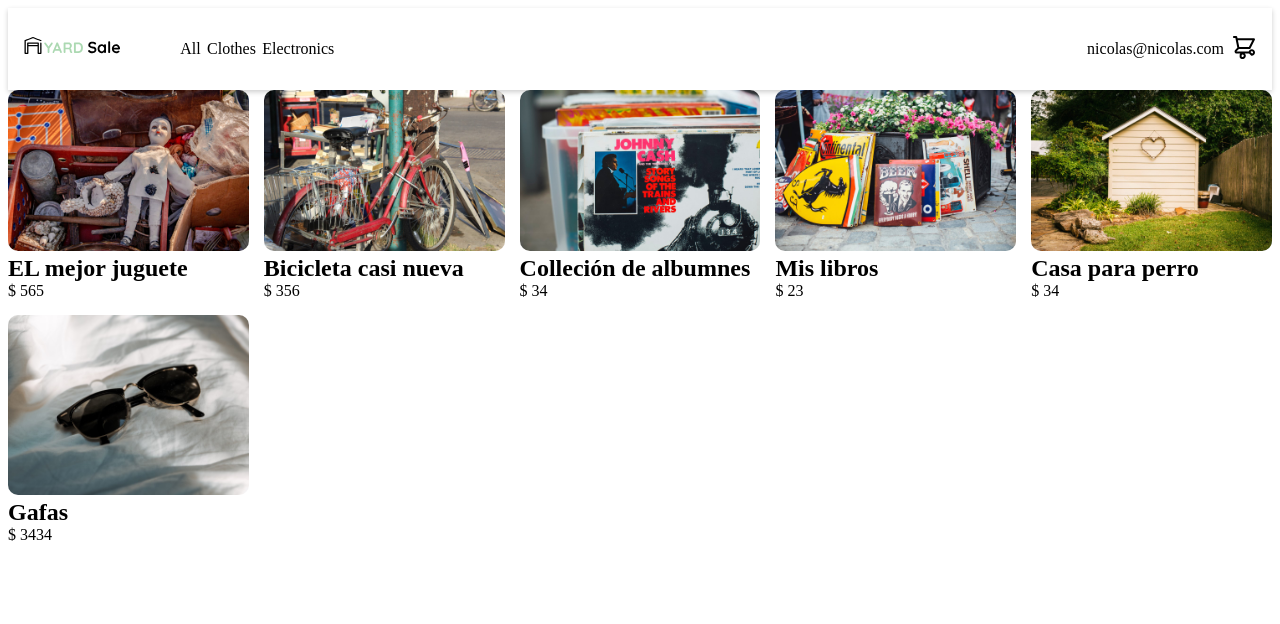
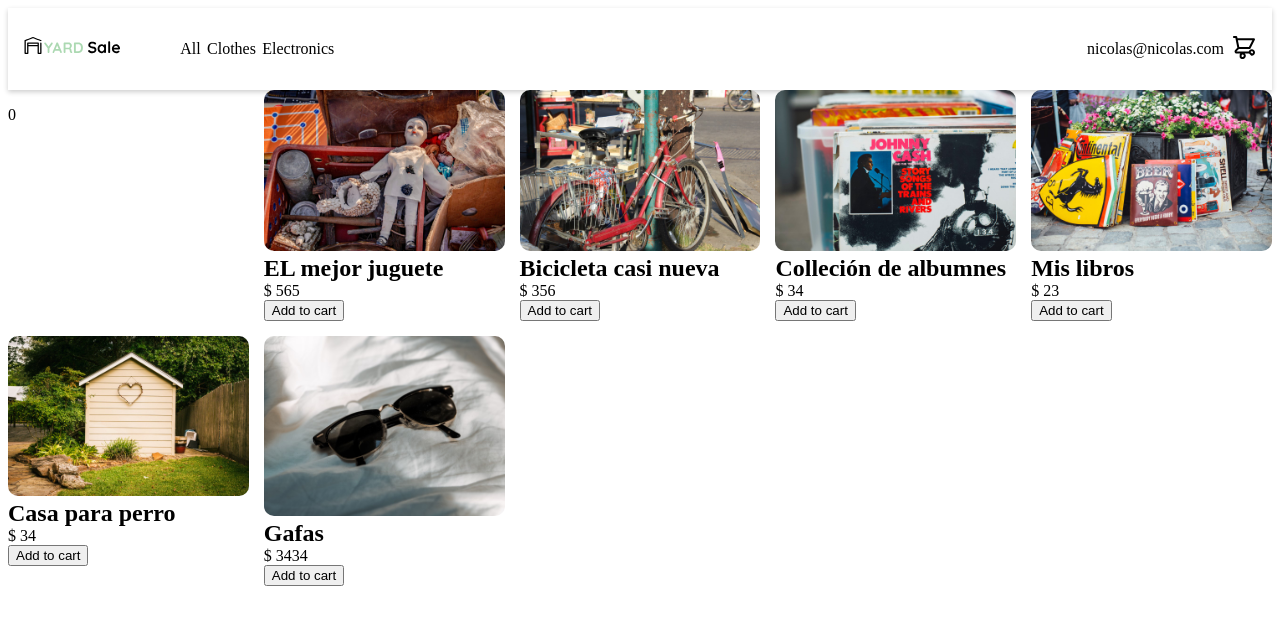
Before and after one commit to leotalorac/AngularBasicCourse, an Angular app: page / in a window 1280 px wide. Shown: the top 624 px of the page. Built offline with nearby package versions, Linux system fonts and the light colour scheme.

Commit message:
Manage shopping card 'state'

```diff
--- a/src/app/components/product-list/product-list.component.html
+++ b/src/app/components/product-list/product-list.component.html
@@ -1,4 +1,9 @@
 <div class="products-grid">
-  <app-product [product]="product" *ngFor="let product of products">
+  <p>{{this.total}}</p>
+  <app-product
+    [product]="product"
+    *ngFor="let product of products"
+    (addedProduct)="onAddToShoppingCart($event)"
+  >
   </app-product>
 </div>
--- a/src/app/components/product-list/product-list.component.ts
+++ b/src/app/components/product-list/product-list.component.ts
@@ -8,49 +8,55 @@ import { Product } from 'src/app/product.model';
 })
 export class ProductListComponent implements OnInit {
 
-  products:Product[] = [
+  products: Product[] = [
     {
-      id:"1",
+      id: "1",
       name: 'EL mejor juguete',
       price: 565,
       image: './assets/images/toy.jpg',
       category: 'all',
     },
     {
-      id:"2",
+      id: "2",
       name: 'Bicicleta casi nueva',
       price: 356,
       image: './assets/images/bike.jpg'
     },
     {
-      id:"3",
+      id: "3",
       name: 'Colleción de albumnes',
       price: 34,
       image: './assets/images/album.jpg'
     },
     {
-      id:"4",
+      id: "4",
       name: 'Mis libros',
       price: 23,
       image: './assets/images/books.jpg'
     },
     {
-      id:"5",
+      id: "5",
       name: 'Casa para perro',
       price: 34,
       image: './assets/images/house.jpg'
     },
     {
-      id:"6",
+      id: "6",
       name: 'Gafas',
       price: 3434,
       image: './assets/images/glasses.jpg'
     }
-  ]
+  ];
 
+  myshoppingCart: Product[] = [];
+  total:number = 0;
   constructor() { }
 
   ngOnInit(): void {
   }
 
+  onAddToShoppingCart(p: Product) {
+    this.myshoppingCart.push(p)
+    this.total = this.myshoppingCart.reduce((sum,item) =>sum + item.price,0);
+  }
 }
--- a/src/app/components/product/product.component.html
+++ b/src/app/components/product/product.component.html
@@ -2,4 +2,5 @@
   <img [src]="product.image" alt="" *ngIf="showImage">
   <h2>{{product.name}}</h2>
   <p>$ {{product.price}}</p>
+  <button (click)="onAddToCart()">Add to cart</button>
 </div>
--- a/src/app/components/product/product.component.ts
+++ b/src/app/components/product/product.component.ts
@@ -1,4 +1,4 @@
-import { Component, OnInit, Input, OnChanges, AfterViewInit, OnDestroy } from '@angular/core';
+import { Component, OnInit, Input, OnChanges, AfterViewInit, OnDestroy, Output, EventEmitter } from '@angular/core';
 import { Product } from 'src/app/product.model';
 
 @Component({
@@ -17,6 +17,9 @@ export class ProductComponent implements OnInit, OnChanges, AfterViewInit, OnDes
   };
   @Input()
   showImage=true
+
+  @Output()
+  addedProduct = new EventEmitter<Product>();
 
   constructor() {
     // Before render
@@ -39,4 +42,7 @@ export class ProductComponent implements OnInit, OnChanges, AfterViewInit, OnDes
     // async request (API calls)- once time
   }
 
+  onAddToCart(){
+    this.addedProduct.emit(this.product)
+  }
 }
```
